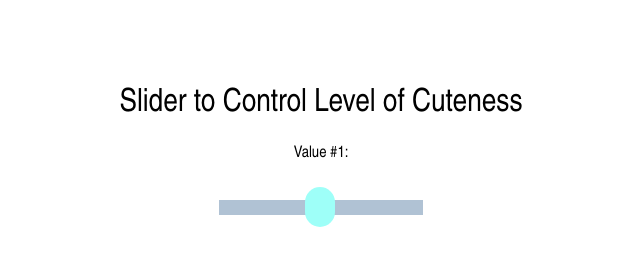
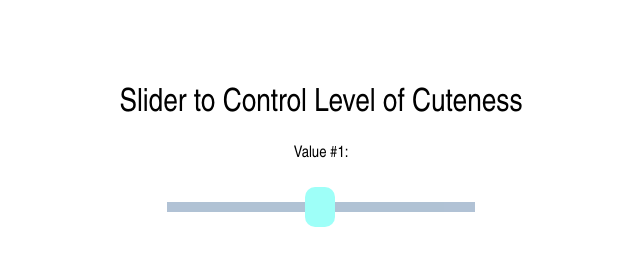
Before and after one commit to Tsai-fu/online-activity-of-cuteness, a plain HTML site: page index.html in a window 1280 px wide. Shown: the whole page, without its empty margins (319-959 px from the left). Drawn offline with Linux system fonts and the light colour scheme.

Commit message:
Update style.css

```diff
--- a/style.css
+++ b/style.css
@@ -16,8 +16,8 @@ p {
 
 .slider {
     -webkit-appearance: none;
-    width: 20%;
-    height: 15px;
+    width: 30%;
+    height: 10px;
     background: #90a9c3;
     outline: none;
     opacity: 0.7;
@@ -33,8 +33,9 @@ p {
     appearance: none;
     width: 30px;
     height: 40px;
-    border-radius: 15px;
+    border-radius: 10px;
     background: #76fff6;
+    /* border: #76fff6 solid 5px; */
     cursor: pointer;
 }
 
```
